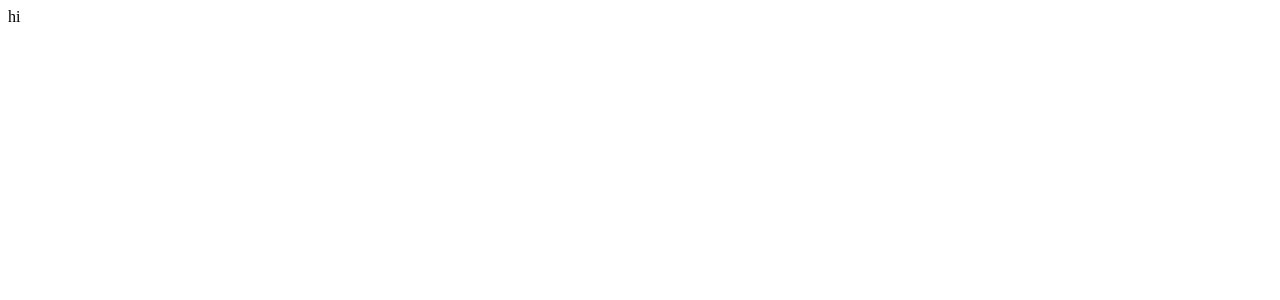
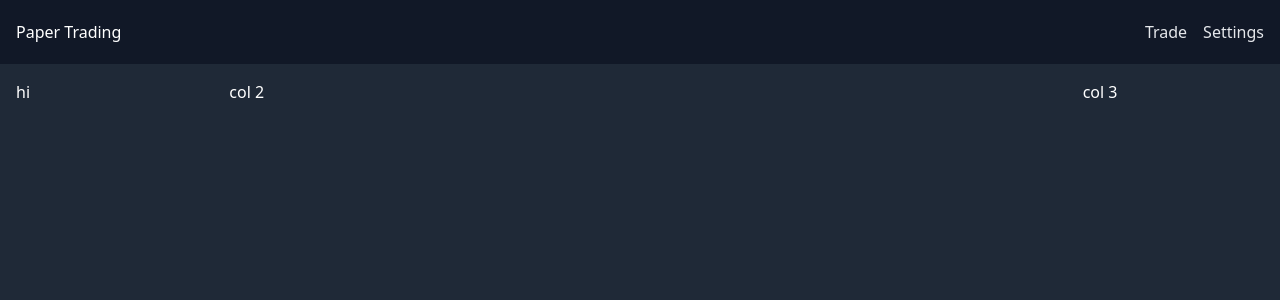
Before and after one commit to Braden-K/paper-trading-frontend, a React (Create React App) app: page / in a window 1280 px wide. Shown: the top 300 px of the page. Built offline with nearby package versions, Linux system fonts and the light colour scheme.

Commit message:
basic nav and home layout

```diff
--- a/package.json
+++ b/package.json
@@ -45,6 +45,8 @@
     ]
   },
   "devDependencies": {
+    "autoprefixer": "^10.4.19",
+    "postcss": "^8.4.39",
     "tailwindcss": "^3.4.4"
   }
 }
--- a/src/App.tsx
+++ b/src/App.tsx
@@ -2,10 +2,12 @@ import React from "react";
 import { Home } from "./pages/Home";
 import { BrowserRouter as Router, Routes, Route } from "react-router-dom";
 import { Trade } from "./pages/Trade";
+import { Nav } from "./components/Nav";
 
 function App() {
   return (
     <Router>
+      <Nav />
       <Routes>
         <Route path="/" element={<Home />} />
         <Route path="/trade" element={<Trade />} />
--- /dev/null
+++ b/src/components/Nav.tsx
@@ -0,0 +1,17 @@
+import { Link } from "react-router-dom";
+
+export const Nav = () => {
+  return (
+    <div className="w-full h-16 bg-gray-900">
+      <nav className="h-full flex items-center justify-between px-4">
+        <div className="text-white">Paper Trading</div>
+        <ul className="flex space-x-4">
+          <li className="text-gray-200">
+            <Link to="/trade">Trade</Link>
+          </li>
+          <li className="text-gray-200">Settings</li>
+        </ul>
+      </nav>
+    </div>
+  );
+};
--- a/src/index.tsx
+++ b/src/index.tsx
@@ -1,6 +1,7 @@
 import React from "react";
 import ReactDOM from "react-dom/client";
 import App from "./App";
+import "./index.css";
 
 const root = ReactDOM.createRoot(
   document.getElementById("root") as HTMLElement
--- a/src/pages/Home.tsx
+++ b/src/pages/Home.tsx
@@ -1,3 +1,13 @@
 export const Home = () => {
-  return <div>hi</div>;
+  return (
+    <div className="w-full h-screen bg-gray-800 justify-center align-middle text-white">
+      <div className="grid grid-cols-12">
+        <div className="col-span-2 text-white p-4">
+          <p>hi</p>
+        </div>
+        <div className="col-span-8 text-white p-4">col 2</div>
+        <div className="col-span-2 text-white p-4">col 3</div>
+      </div>
+    </div>
+  );
 };
```
Also changed, not shown: 1 other file (tests, documents, lock files or other folders).
